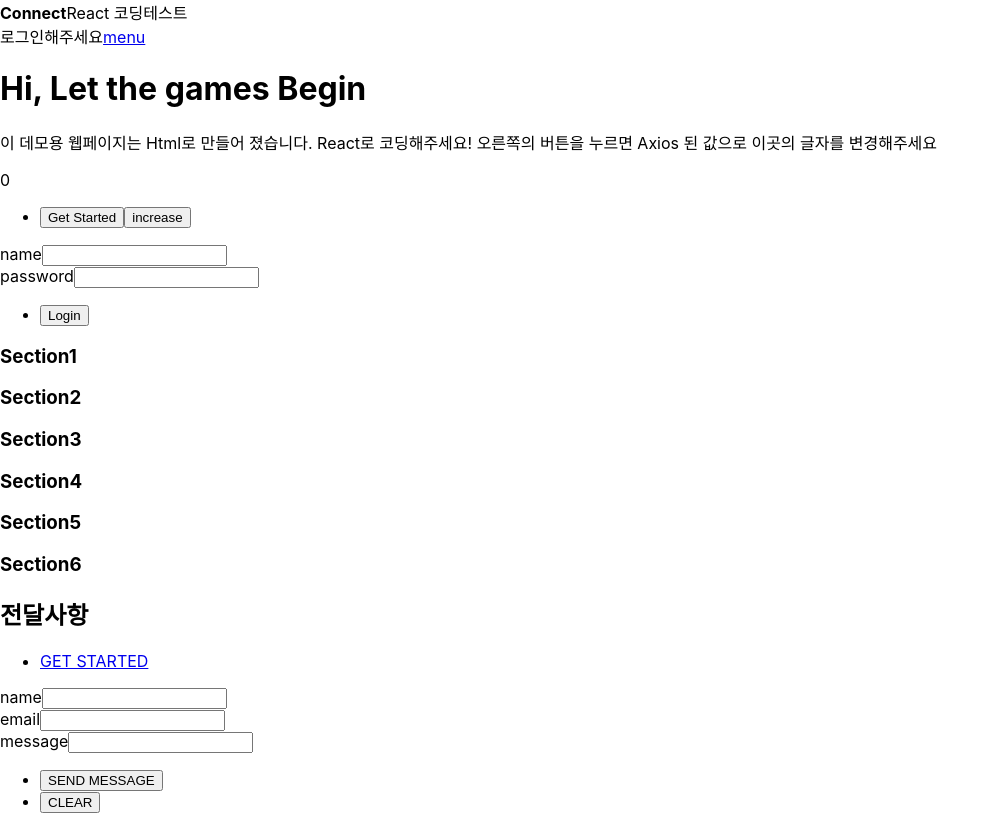
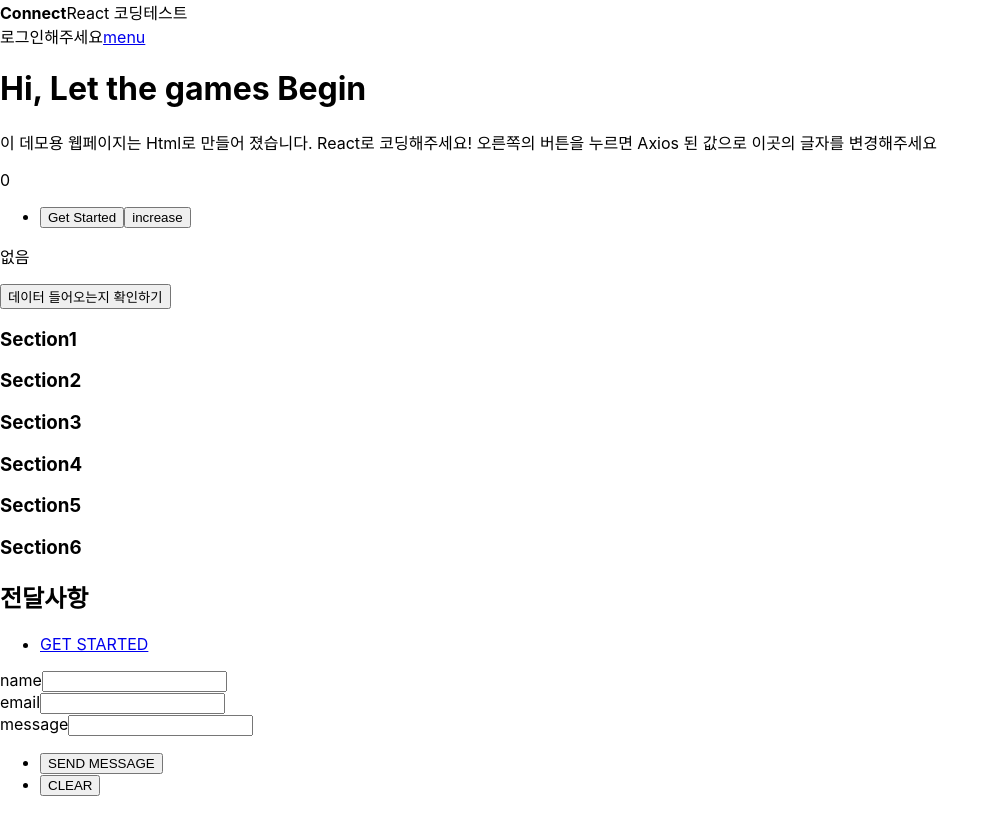
Before and after one commit to seonzeti/CNT_React_TEST, a React (Create React App) app: page / in a window 1280 px wide. Shown: the top 815 px of the page, without its empty margins (0-1000 px from the left). Built offline with nearby package versions, Linux system fonts and the light colour scheme.

Commit message:
- 로그인 데이터 들어왔는지 확인작업

```diff
--- a/src/components/login.jsx
+++ b/src/components/login.jsx
@@ -1,10 +1,33 @@
-import React, { memo } from "react";
+import React, { memo, useState } from "react";
+import axios from "axios";
 
 const Login = memo(props => {
-  const onSubmit = event => {};
+  //보관할 초기 useState 설정
+  const [user, setUser] = useState({
+    id: "",
+    pw: "",
+    name: "없음",
+  });
+
+  //유저 데이터 가져오기
+  const getUser = async () => {
+    const User = await axios(
+      "https://heronoah.github.io/CNT_Web_TEST_Ref/login/"
+    );
+    setUser(User.data);
+  };
+
+  const onSubmit = event => {
+    getUser();
+  };
 
   return (
-    <form onSubmit={onSubmit}>
+    <>
+      <p>{user.name}</p>
+
+      <button onClick={onSubmit}>데이터 들어오는지 확인하기</button>
+
+      {/* <form onSubmit={onSubmit}>
         <div className="fields">
           <div className="field half">
             <label>name</label>
@@ -21,7 +44,8 @@ const Login = memo(props => {
             <input type="submit" value="Login" />
           </li>
         </ul>
-    </form>
+      </form> */}
+    </>
   );
 });
 
```
Lines whose indentation alone changed are shown as unchanged.
